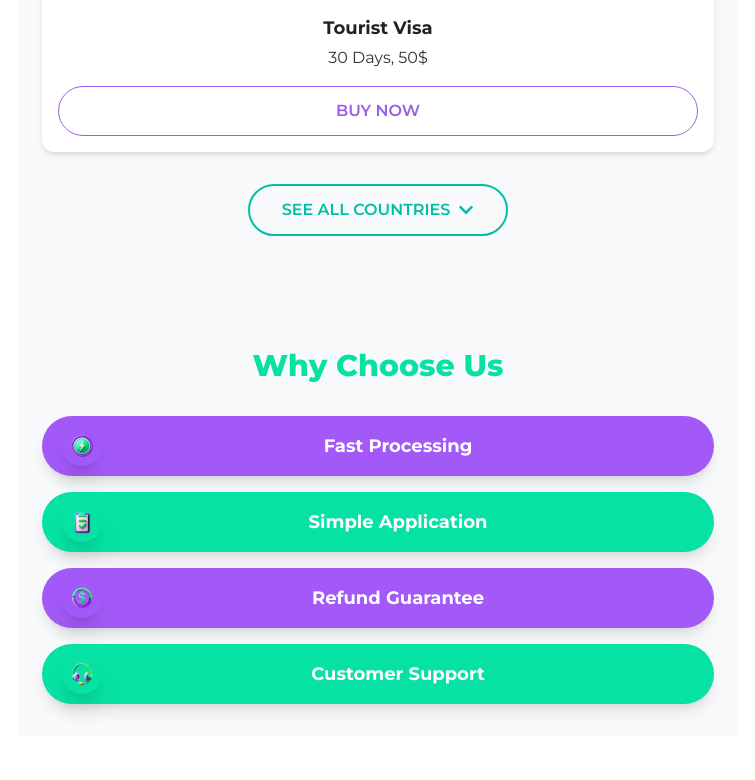
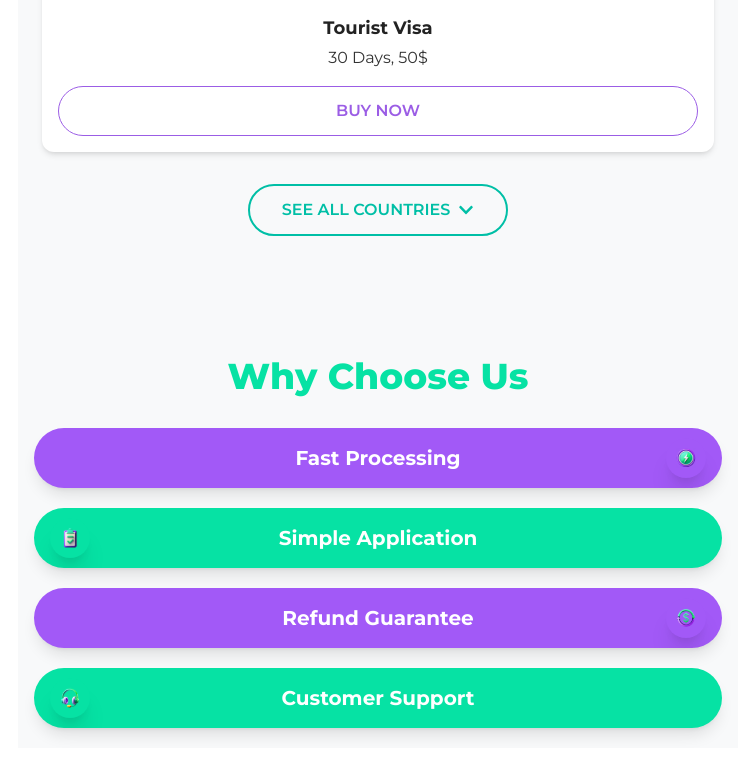
Before and after one commit to Iusif797/getvisago_final, a React (Vite) app: page / in a window 1280 px wide. Shown: the part 2012-2792 px from the top of the page, without its empty margins (262-1017 px from the left). Built offline with nearby package versions, Linux system fonts and the light colour scheme.

Commit message:
Update WhyChooseUs section to match exactly the design

```diff
--- a/src/components/WhyChooseUs/WhyChooseUs.jsx
+++ b/src/components/WhyChooseUs/WhyChooseUs.jsx
@@ -6,37 +6,37 @@ import naushniki from '../../assets/naushniki.svg';
 
 const WhyChooseUs = () => {
   return (
-    <section className="why-choose-us-section px-6 py-8 bg-visa-gray-50">
+    <section className="why-choose-us-section">
       <h2>Why Choose Us</h2>
 
-      <div className="flex flex-col gap-4">
-        {/* Fast Processing - фиолетовый блок */}
-        <div className="feature-card purple">
-          <div className="icon-container bg-[#A259F7]">
+      <div className="flex flex-col">
+        {/* Fast Processing - фиолетовый блок с иконкой справа */}
+        <div className="feature-card purple feature-card-right">
+          <span className="feature-text">Fast Processing</span>
+          <div className="feature-icon purple">
             <img src={molnia} alt="Fast Processing" />
           </div>
-          <span className="feature-text">Fast Processing</span>
         </div>
 
-        {/* Simple Application - зеленый блок */}
-        <div className="feature-card green">
-          <div className="icon-container bg-[#06E2A4]">
+        {/* Simple Application - зеленый блок с иконкой слева */}
+        <div className="feature-card green feature-card-left">
+          <div className="feature-icon green">
             <img src={todo} alt="Simple Application" />
           </div>
           <span className="feature-text">Simple Application</span>
         </div>
 
-        {/* Refund Guarantee - фиолетовый блок */}
-        <div className="feature-card purple">
-          <div className="icon-container bg-[#A259F7]">
+        {/* Refund Guarantee - фиолетовый блок с иконкой справа */}
+        <div className="feature-card purple feature-card-right">
+          <span className="feature-text">Refund Guarantee</span>
+          <div className="feature-icon purple">
             <img src={money} alt="Refund Guarantee" />
           </div>
-          <span className="feature-text">Refund Guarantee</span>
         </div>
 
-        {/* Customer Support - зеленый блок */}
-        <div className="feature-card green">
-          <div className="icon-container bg-[#06E2A4]">
+        {/* Customer Support - зеленый блок с иконкой слева */}
+        <div className="feature-card green feature-card-left">
+          <div className="feature-icon green">
             <img src={naushniki} alt="Customer Support" />
           </div>
           <span className="feature-text">Customer Support</span>
--- a/src/index.css
+++ b/src/index.css
@@ -51,34 +51,50 @@
   }
 
   .why-choose-us-section {
-    @apply w-full mb-10 pt-10;
+    @apply w-full mb-10 pt-10 px-4 bg-visa-gray-50;
   }
 
   .why-choose-us-section h2 {
-    @apply text-3xl font-extrabold text-center text-[#06E2A4] mb-8;
+    @apply text-4xl font-extrabold text-center text-[#06E2A4] mb-8;
   }
 
-  .why-choose-us-section .feature-card {
-    @apply flex items-center px-5 py-4 rounded-full shadow-lg h-[60px];
+  .feature-card {
+    @apply flex items-center justify-center rounded-full shadow-lg h-[60px] mb-5 relative overflow-hidden;
   }
 
-  .why-choose-us-section .feature-card.purple {
+  .feature-card.purple {
     @apply bg-[#A259F7];
   }
 
-  .why-choose-us-section .feature-card.green {
+  .feature-card.green {
     @apply bg-[#06E2A4];
   }
 
-  .why-choose-us-section .icon-container {
-    @apply w-10 h-10 rounded-full flex items-center justify-center shadow-xl mr-5 flex-shrink-0;
+  .feature-card-left .feature-icon {
+    @apply absolute left-4;
   }
 
-  .why-choose-us-section .icon-container img {
-    @apply w-7 h-7 object-contain;
+  .feature-card-right .feature-icon {
+    @apply absolute right-4;
   }
 
-  .why-choose-us-section .feature-text {
-    @apply text-white font-bold text-lg flex-grow text-center -ml-5;
+  .feature-icon {
+    @apply w-10 h-10 rounded-full flex items-center justify-center shadow-xl;
+  }
+
+  .feature-icon.purple {
+    @apply bg-[#A259F7];
+  }
+
+  .feature-icon.green {
+    @apply bg-[#06E2A4];
+  }
+
+  .feature-icon img {
+    @apply w-6 h-6 object-contain;
+  }
+
+  .feature-text {
+    @apply text-white font-bold text-xl w-full text-center;
   }
 }
```
